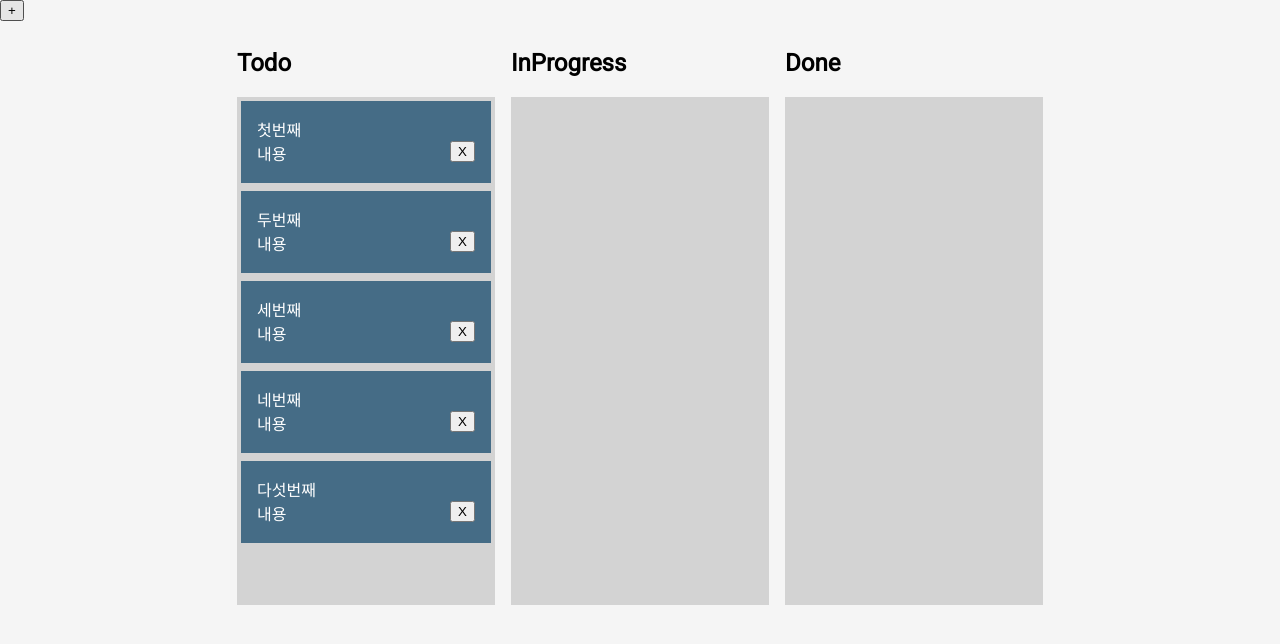
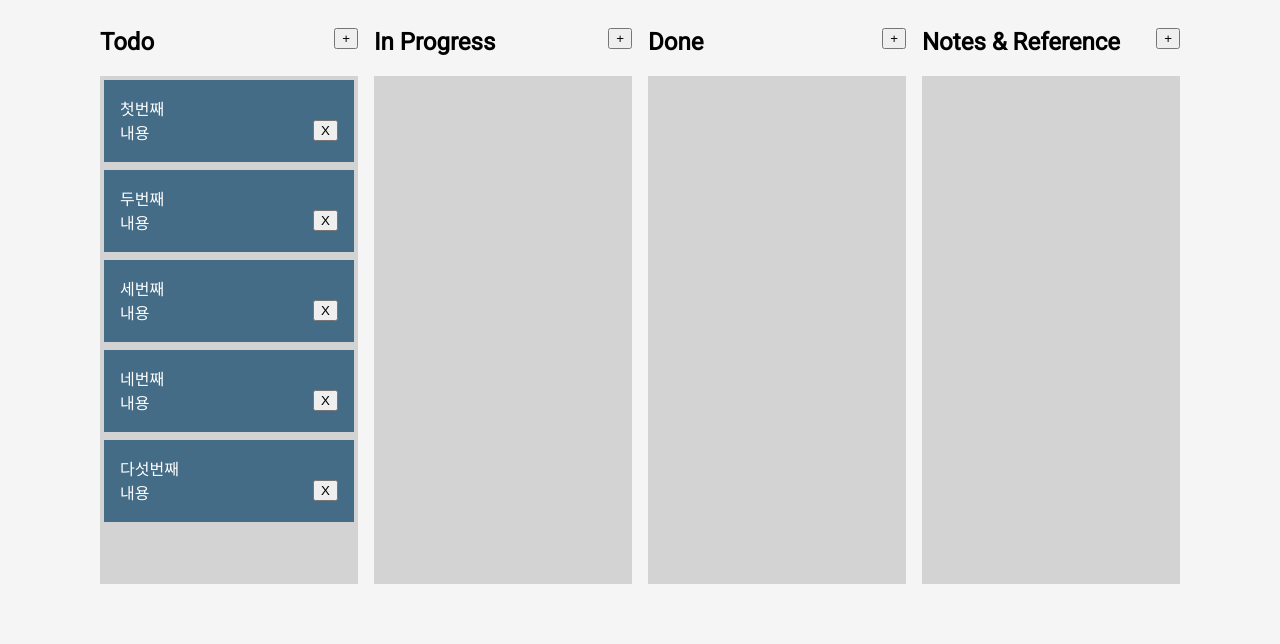
Before and after one commit to leesb971204/React, a React (Create React App) app in the folder kanban-board/: page / in a window 1280 px wide. Shown: the top 644 px of the page. Built offline with nearby package versions, Linux system fonts and the light colour scheme.

Commit message:
Fix 원하는 칼럼 아이템 추가 할 수 있게 변경

```diff
--- a/kanban-board/src/App.js
+++ b/kanban-board/src/App.js
@@ -13,16 +13,20 @@ const App = () => {
   ];
 
   const columsList = {
-    Todo: {
+    [uuidv4()]: {
       name: "Todo",
       items: items,
     },
-    InProgress: {
-      name: "InProgress",
+    [uuidv4()]: {
+      name: "In Progress",
       items: [],
     },
-    Done: {
+    [uuidv4()]: {
       name: "Done",
+      items: [],
+    },
+    [uuidv4()]: {
+      name: "Notes & Reference",
       items: [],
     },
   };
@@ -79,22 +83,26 @@ const App = () => {
   }, []);
 
   //아이템 생성 함수
-  const addItem = useCallback(() => {
+  const addItem = useCallback(
+    (key) => {
       const newItem = {
         id: uuidv4(),
         title: "New Item",
         text: "Text",
       };
-    const copiedItems = [...columns.Todo.items, newItem];
+      const copiedItems = [...columns[key].items, newItem];
       setColumns({
         ...columns,
-      Todo: {
-        name: columns.Todo.name,
+        [key]: {
+          ...columns,
+          name: columns[key].name,
           items: copiedItems,
         },
       });
       console.log(columns);
-  }, [columns]);
+    },
+    [columns]
+  );
 
   //아이템 삭제 함수
   const deleteItem = useCallback(
@@ -115,14 +123,17 @@ const App = () => {
 
   return (
     <div>
-      <button onClick={addItem}>+</button>
       <div
         style={{ display: "flex", justifyContent: "center", height: "100%" }}
       >
         <DragDropContext
           onDragEnd={(result) => reorder(result, columns, setColumns)}
         >
-          <List columns={columns} deleteItem={deleteItem}></List>
+          <List
+            columns={columns}
+            addItem={addItem}
+            deleteItem={deleteItem}
+          ></List>
         </DragDropContext>
       </div>
     </div>
--- a/kanban-board/src/components/List.js
+++ b/kanban-board/src/components/List.js
@@ -17,12 +17,19 @@ const DraggableStyles = styled.div`
   min-height: 50px;
   color: white;
 `;
+const AddItemButton = styled.button`
+  float: right;
+`;
 
-const List = ({ columns, deleteItem }) => {
+const List = ({ columns, addItem, deleteItem }) => {
   return Object.entries(columns).map(([key, value]) => {
     return (
       <div key={key} style={{ margin: "8px" }}>
-        <h2>{value.name}</h2>
+        <h2>
+          {value.name}
+          <AddItemButton onClick={() => addItem(key)}>+</AddItemButton>
+        </h2>
+
         <div>
           <Droppable droppableId={key}>
             {(provided, snapshot) => {
@@ -44,18 +51,6 @@ const List = ({ columns, deleteItem }) => {
                           {...provided.draggableProps}
                           ref={provided.innerRef}
                           snapshot={snapshot}
-                          // propsStyle={...provided.draggableProps.style}
-                          // style={{
-                          //   userSelect: "none",
-                          //   padding: 16,
-                          //   margin: "0 0 8px 0",
-                          //   minHeight: "50px",
-                          //   backgroundColor: snapshot.isDragging
-                          //     ? "#263B4A"
-                          //     : "#456C86",
-                          //   color: "white",
-                          //   ...provided.draggableProps.style,
-                          // }}
                         >
                           <div>{item.title}</div>
                           {item.text}
```
Lines whose indentation alone changed are shown as unchanged.
